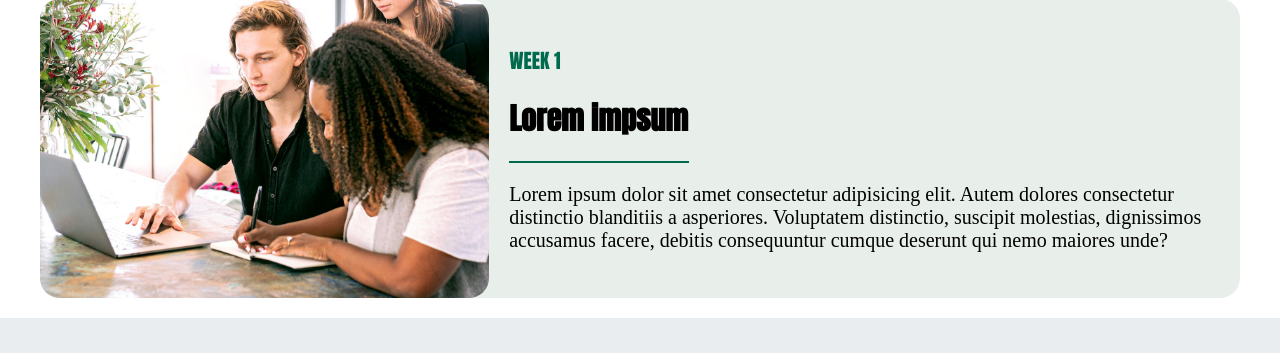
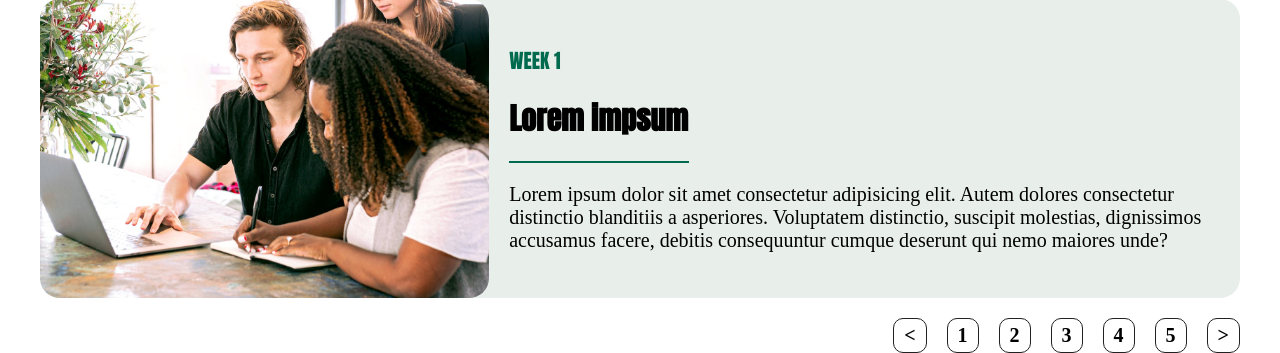
Before and after one commit to kitkatbut/appDiary, a PHP site: page / in a window 1280 px wide. Shown: the part 1230-1583 px from the top of the page. Before the commit the page ends 1548 px from the top, so only its background shows below. Run offline with PHP 8.4, Linux system fonts and the light colour scheme.

Commit message:
Ajout structure et desigin pagination

```diff
--- a/css/style.css
+++ b/css/style.css
@@ -22,6 +22,9 @@ body {
 
 }
 
+li {list-style-type: none;}
+a {text-decoration: none;
+color:inherit;}
 /*##### NAV NAV NAV NAV NAV NAV ####*/
 
 nav {
@@ -157,4 +160,22 @@ h1 {
    .card {
     margin-bottom: 2rem;
    }
+
+   ul.card__pagination {
+    display: flex;
+    justify-content: flex-end;
+    gap: 2rem;
+    }
+
+    ul.card__pagination li {
+        border: 1px solid #212121;
+        padding: .5rem 1rem;
+        border-radius: 1rem;
+        font-weight: 600;
+    }
+
+    ul.card__pagination li:hover, ul.card__pagination li:active {
+        border-color:var(--green);
+        color:var(--green);
+    }
 }
--- a/index.php
+++ b/index.php
@@ -80,7 +80,16 @@
             </div>
         </div>
 
-
+        <!-- pagination -->
+         <ul class="card__pagination">
+            <li><a href="#">&lt;</a></li>
+            <li><a href="#">1</a></li>
+            <li><a href="#">2</a></li>
+            <li><a href="#">3</a></li>
+            <li><a href="#">4</a></li>
+            <li><a href="#">5</a></li>
+            <li><a href="#">&gt;</a></li>
+         </ul>
     </main>
 
 </body>
```
